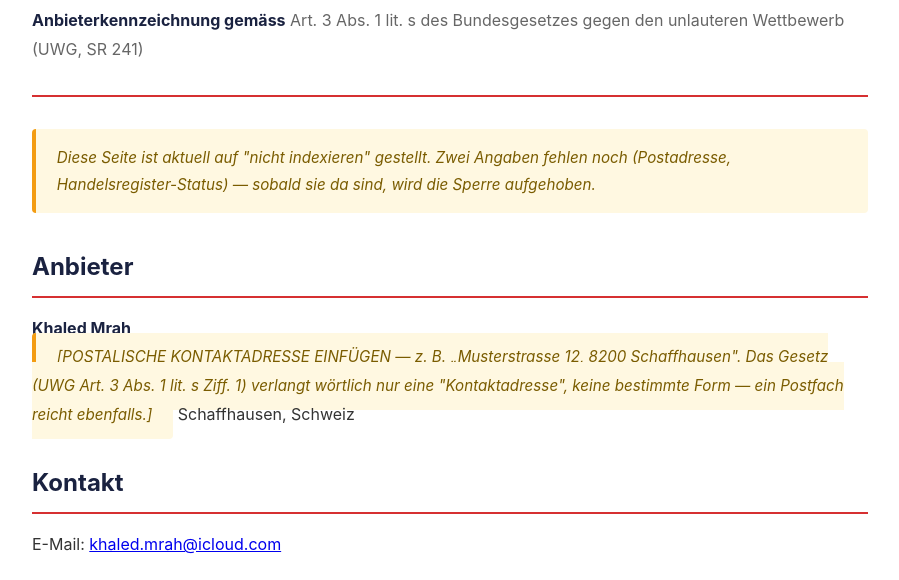
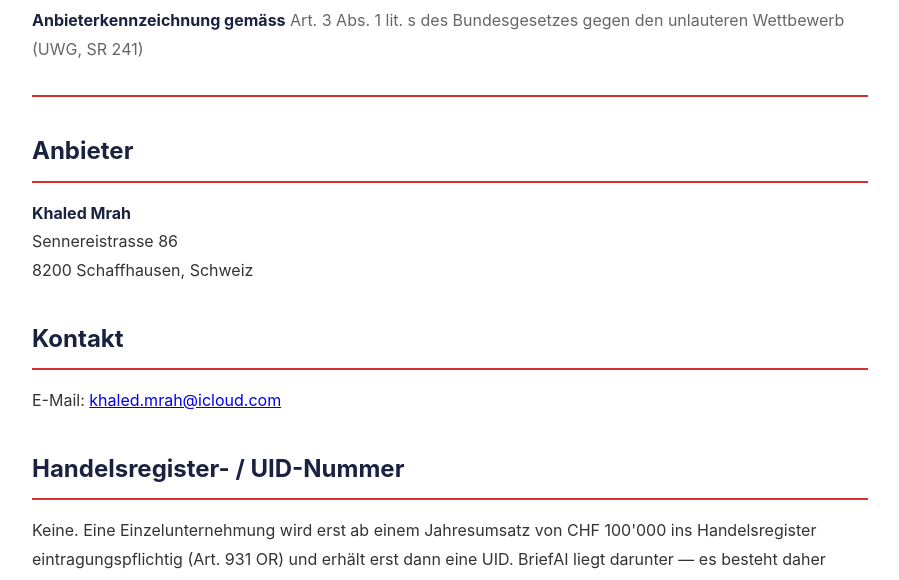
Before and after one commit to khaledKMR/briefai.ch, a plain HTML site: page impressum.html in a window 1280 px wide. Shown: the part 191-771 px from the top of the page, without its empty margins (190-1089 px from the left). Drawn offline with Linux system fonts and the light colour scheme.

Commit message:
Impressum mit echten Angaben fertiggestellt, noindex entfernt
Adresse und UID-Status vom Gruender bestaetigt:
- Sennereistrasse 86, 8200 Schaffhausen
- Keine UID -- Umsatz liegt unter der Handelsregister-Eintragungsschwelle
  von CHF 100'000 (Art. 931 OR), "keine UID" ist damit die korrekte Aussage.

robots noindex entfernt (Seite ist jetzt vollstaendig, keine Platzhalter
mehr) und in sitemap.xml aufgenommen. Weiterhin nicht deployed.

Co-Authored-By: Claude Sonnet 5 <noreply@anthropic.com>

```diff
--- a/impressum.html
+++ b/impressum.html
@@ -4,10 +4,9 @@
     <meta charset="UTF-8">
     <meta name="viewport" content="width=device-width, initial-scale=1.0">
     <link rel="icon" type="image/png" href="Briefai icon 512x512 .png">
-    <title>Impressum - BriefAI</title>
+    <title>Impressum - BriefAI Schweiz</title>
     <meta name="description" content="Impressum von BriefAI: Anbieterkennzeichnung gemäss Schweizer Recht für die Website briefai.ch und die App BriefAI.">
     <link rel="canonical" href="https://briefai.ch/impressum.html">
-    <meta name="robots" content="noindex, follow">
     <style>
         * { margin: 0; padding: 0; box-sizing: border-box; }
         body {
@@ -54,27 +53,18 @@
         gegen den unlauteren Wettbewerb (UWG, SR 241)</p>
     </div>
 
-    <p class="platzhalter">Diese Seite ist aktuell auf "nicht indexieren" gestellt. Zwei Angaben
-    fehlen noch (Postadresse, Handelsregister-Status) — sobald sie da sind, wird die Sperre
-    aufgehoben.</p>
-
     <h2>Anbieter</h2>
     <p><strong>Khaled Mrah</strong><br>
-    <span class="platzhalter">[POSTALISCHE KONTAKTADRESSE EINFÜGEN — z. B. „Musterstrasse 12,
-    8200 Schaffhausen". Das Gesetz (UWG Art. 3 Abs. 1 lit. s Ziff. 1) verlangt wörtlich nur eine
-    "Kontaktadresse", keine bestimmte Form — ein Postfach reicht ebenfalls.]</span>
-    Schaffhausen, Schweiz</p>
+    Sennereistrasse 86<br>
+    8200 Schaffhausen, Schweiz</p>
 
     <h2>Kontakt</h2>
     <p>E-Mail: <a href="mailto:khaled.mrah@icloud.com">khaled.mrah@icloud.com</a></p>
 
     <h2>Handelsregister- / UID-Nummer</h2>
-    <p class="platzhalter">[ZU BESTÄTIGEN: Eine Pflicht zur Eintragung ins Handelsregister — und
-    damit zu einer UID — entsteht für eine Einzelunternehmung erst ab CHF 100'000 Jahresumsatz
-    (Art. 931 OR, dieselbe Schwelle wie bei der Mehrwertsteuerpflicht). Liegt der Umsatz von
-    BriefAI darunter, entfällt dieser Abschnitt ersatzlos — "keine UID" ist dann keine fehlende
-    Angabe, sondern die korrekte Aussage. Bitte bestätigen, ob BriefAI unter oder über dieser
-    Schwelle liegt, dann wird dieser Platzhalter durch die endgültige Formulierung ersetzt.]</p>
+    <p>Keine. Eine Einzelunternehmung wird erst ab einem Jahresumsatz von CHF 100'000 ins
+    Handelsregister eintragungspflichtig (Art. 931 OR) und erhält erst dann eine UID. BriefAI
+    liegt darunter — es besteht daher keine Eintragung und keine UID.</p>
 
     <h2>Verantwortlich für den Inhalt</h2>
     <p>Khaled Mrah (Kontaktdaten siehe oben)</p>
@@ -98,7 +88,7 @@
 
     <p style="margin-top: 3rem; padding-top: 2rem; border-top: 1px solid #ddd;
     color: #666; font-size: 0.9rem;">
-        Stand: 23. November 2026.
+        Stand: 24. November 2026.
     </p>
 </main>
 </body>
```
Also changed, not shown: sitemap.xml (+6 -4 lines).
